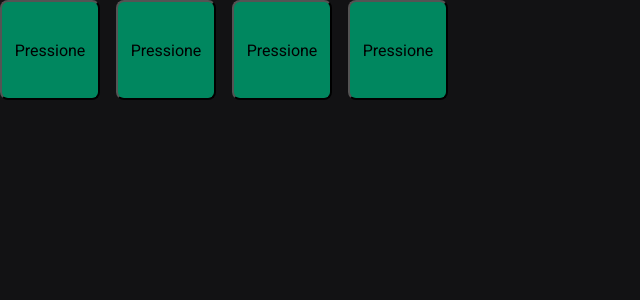
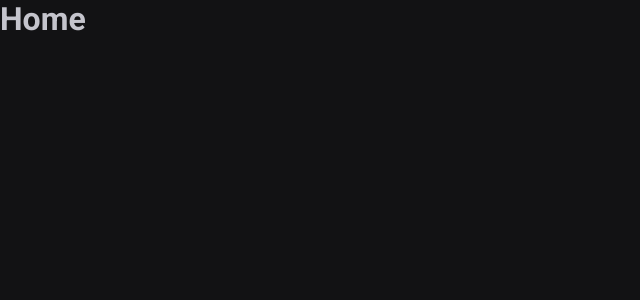
Before and after one commit to IgorWeisss/Ignite-projeto-2-timer, a React (Vite) app: page / in a window 1280 px wide. Shown: the top 300 px of the page, without its empty margins (0-640 px from the left). Built offline with nearby package versions, Linux system fonts and the light colour scheme.

Commit message:
React-router-DOM

```diff
--- a/package.json
+++ b/package.json
@@ -12,6 +12,7 @@
   "dependencies": {
     "react": "^18.2.0",
     "react-dom": "^18.2.0",
+    "react-router-dom": "^6.11.0",
     "styled-components": "^5.3.10"
   },
   "devDependencies": {
--- a/src/App.tsx
+++ b/src/App.tsx
@@ -1,17 +1,16 @@
 import { ThemeProvider } from 'styled-components'
-import { Button } from './components/Button'
 import { defaultTheme } from './styles/themes/default'
 import { GlobalStyles } from './styles/global'
+import { Router } from './Router'
+import { BrowserRouter } from 'react-router-dom'
 
 export function App() {
   return (
-    <ThemeProvider theme={defaultTheme}>
-      <GlobalStyles />
-
-      <Button />
-      <Button />
-      <Button />
-      <Button />
-    </ThemeProvider>
+    <BrowserRouter>
+      <ThemeProvider theme={defaultTheme}>
+        <GlobalStyles />
+        <Router />
+      </ThemeProvider>
+    </BrowserRouter>
   )
 }
--- /dev/null
+++ b/src/Router.tsx
@@ -0,0 +1,12 @@
+import { Route, Routes } from 'react-router-dom'
+import { Home } from './pages/Home'
+import { History } from './pages/History'
+
+export function Router() {
+  return (
+    <Routes>
+      <Route path="/" element={<Home />} />
+      <Route path="/historico" element={<History />} />
+    </Routes>
+  )
+}
--- a/src/components/Button.styles.ts
+++ /dev/null
@@ -1,9 +0,0 @@
-import styled from 'styled-components'
-
-export const ButtonContainer = styled.button`
-  width: 100px;
-  height: 100px;
-  border-radius: 8px;
-  margin-right: 1rem;
-  background-color: ${(props) => props.theme['green-500']};
-`
--- a/src/components/Button.tsx
+++ /dev/null
@@ -1,5 +0,0 @@
-import { ButtonContainer } from './Button.styles'
-
-export function Button() {
-  return <ButtonContainer>Pressione</ButtonContainer>
-}
--- /dev/null
+++ b/src/pages/History.tsx
@@ -0,0 +1,3 @@
+export function History() {
+  return <h1>History</h1>
+}
--- /dev/null
+++ b/src/pages/Home.tsx
@@ -0,0 +1,3 @@
+export function Home() {
+  return <h1>Home</h1>
+}
```
Also changed, not shown: 1 other file (tests, documents, lock files or other folders).
